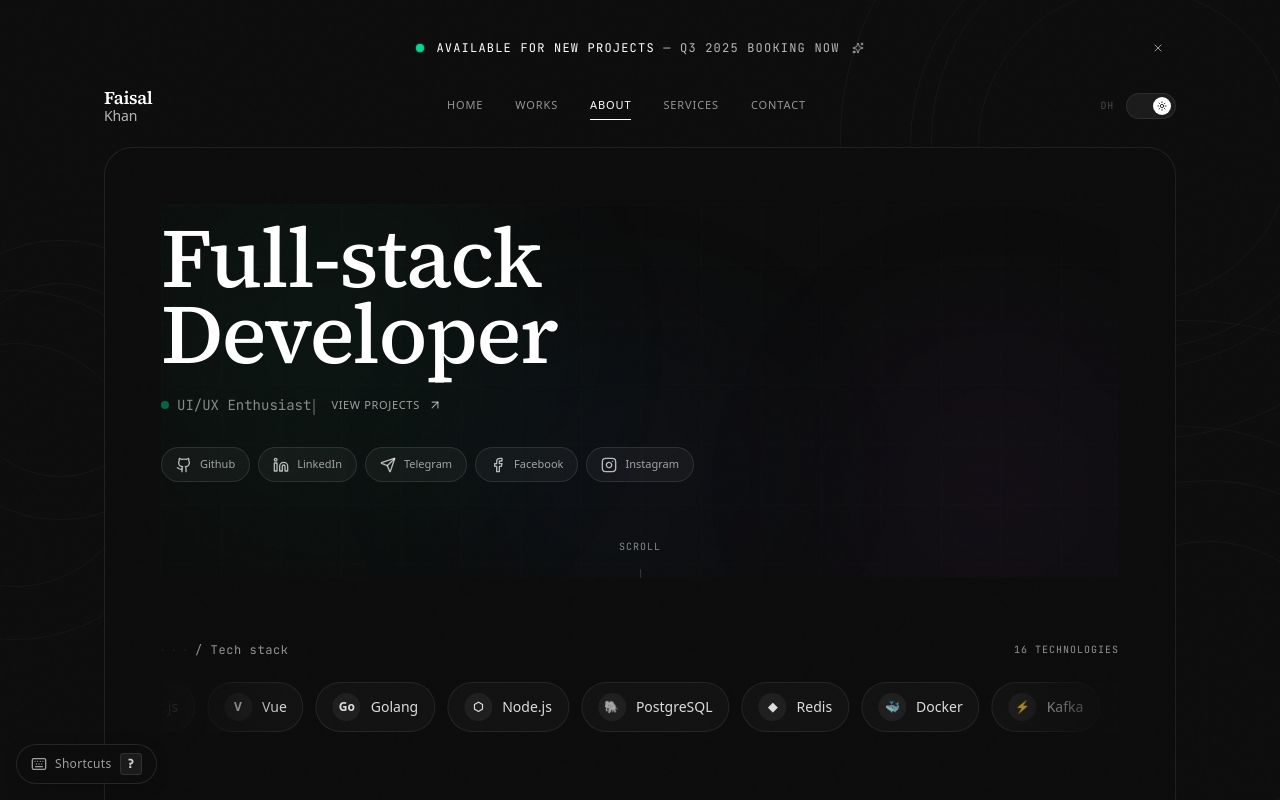
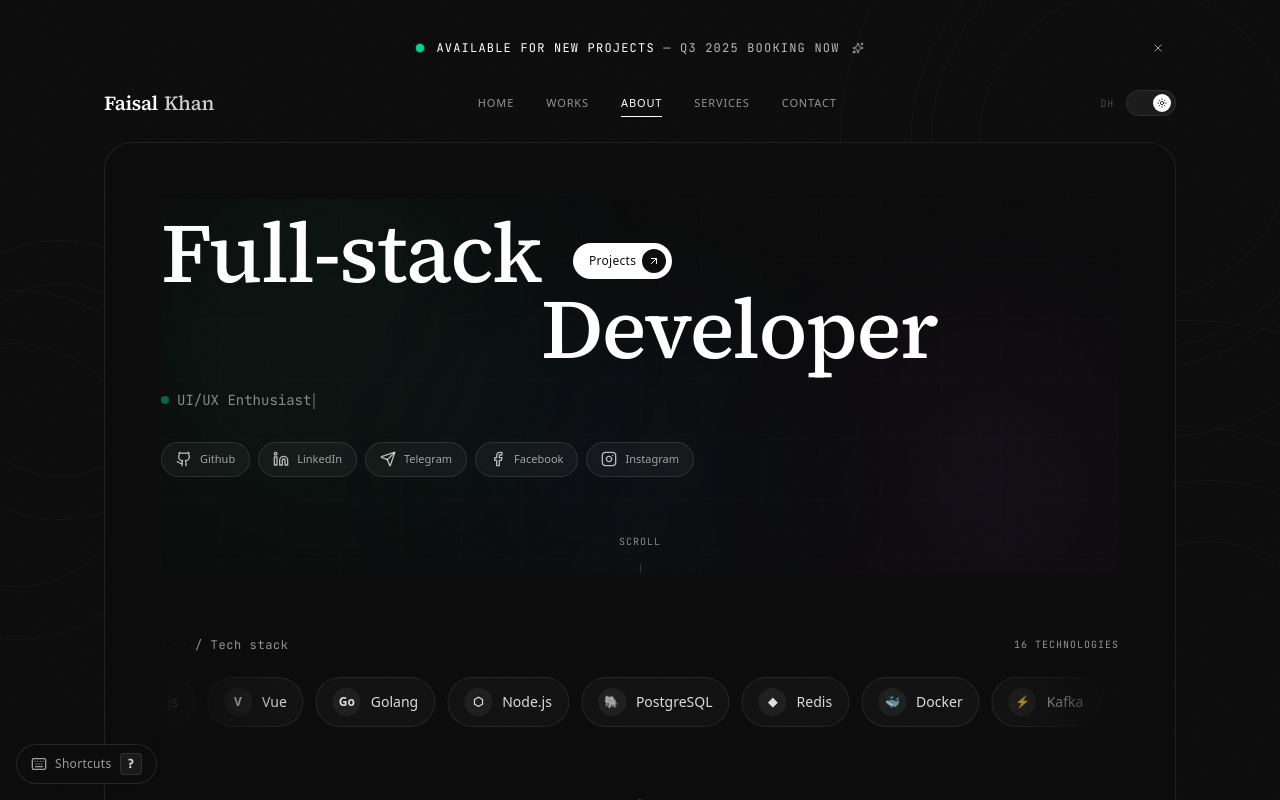
Before and after one commit to faisukhan01/faisalkhan01, a Next.js app: page / in a window 1280 px wide. Shown: the top 800 px of the page. Built offline with nearby package versions, Linux system fonts and the light colour scheme.

Commit message:
0e0a11d4-41d7-46eb-ad89-044b7b0d1eb1

```diff
--- a/src/components/portfolio/HeroSection.tsx
+++ b/src/components/portfolio/HeroSection.tsx
@@ -2,8 +2,47 @@
 
 import { motion, useMotionValue } from "framer-motion";
 import { ArrowUpRight } from "lucide-react";
-import { useRef, useState, useEffect } from "react";
+import { useRef, useState, useEffect, useLayoutEffect } from "react";
 import { SocialButtons } from "./SocialButtons";
+
+function MagneticButton() {
+  const ref = useRef<HTMLAnchorElement>(null);
+  const x = useMotionValue(0);
+  const y = useMotionValue(0);
+
+  const handleMouseMove = (e: React.MouseEvent<HTMLAnchorElement>) => {
+    if (!ref.current) return;
+    const rect = ref.current.getBoundingClientRect();
+    const offsetX = e.clientX - rect.left - rect.width / 2;
+    const offsetY = e.clientY - rect.top - rect.height / 2;
+    x.set(offsetX * 0.2);
+    y.set(offsetY * 0.2);
+  };
+
+  const handleMouseLeave = () => {
+    x.set(0);
+    y.set(0);
+  };
+
+  return (
+    <motion.a
+      ref={ref}
+      href="#projects"
+      style={{ x, y }}
+      whileHover={{ scale: 1.05 }}
+      whileTap={{ scale: 0.97 }}
+      onMouseMove={handleMouseMove}
+      onMouseLeave={handleMouseLeave}
+      transition={{ type: "spring", stiffness: 300, damping: 20 }}
+      className="group relative flex items-center gap-1.5 bg-primary text-primary-foreground pl-4 pr-1.5 py-1.5 rounded-full font-medium text-xs tracking-wide overflow-hidden"
+    >
+      <span className="relative z-10">Projects</span>
+      <span className="relative z-10 w-6 h-6 rounded-full bg-primary-foreground flex items-center justify-center text-primary transition-transform group-hover:rotate-45">
+        <ArrowUpRight className="w-3 h-3" />
+      </span>
+    </motion.a>
+  );
+}
 
 function TypingEffect() {
   const roles = ["Full-stack Developer", "UI/UX Enthusiast", "Open Source Contributor", "Problem Solver"];
@@ -56,6 +95,27 @@ function TypingEffect() {
 }
 
 export function HeroSection() {
+  const fullStackRef = useRef<HTMLSpanElement>(null);
+  const [developerOffset, setDeveloperOffset] = useState<number | undefined>(undefined);
+
+  // Use useLayoutEffect to measure before paint, preventing flash of wrong layout
+  useLayoutEffect(() => {
+    const measure = () => {
+      if (fullStackRef.current) {
+        setDeveloperOffset(fullStackRef.current.offsetWidth);
+      }
+    };
+
+    measure();
+
+    const observer = new ResizeObserver(measure);
+    if (fullStackRef.current) {
+      observer.observe(fullStackRef.current);
+    }
+
+    return () => observer.disconnect();
+  }, []);
+
   return (
     <section className="relative pt-2 pb-16 md:pt-4 md:pb-24 overflow-hidden">
       {/* Subtle grid pattern */}
@@ -67,50 +127,48 @@ export function HeroSection() {
       <div className="gradient-mesh-blob gradient-mesh-blob-3 w-[300px] h-[300px] bottom-[-5%] left-[30%] bg-blue-500/[0.04]" />
 
       <div className="relative flex flex-col">
-        {/* Main heading: Full-stack + Developer on two lines, left-aligned */}
+        {/* Main heading: Full-stack + Projects button on row 1, Developer on row 2 aligned under the "k" */}
         <motion.div
           initial={{ opacity: 0, y: 30 }}
           animate={{ opacity: 1, y: 0 }}
           transition={{ delay: 0.3, duration: 0.7 }}
           className="mb-6"
         >
+          {/* Row 1: Full-stack + Projects Button */}
+          <div className="flex items-end gap-4 sm:gap-6 md:gap-8">
             <span
-            className="block text-[2.75rem] sm:text-[3.5rem] md:text-[4.25rem] lg:text-[4.75rem] xl:text-[5.25rem] font-medium text-foreground leading-[0.9] tracking-[-0.02em]"
+              ref={fullStackRef}
+              className="text-[2.75rem] sm:text-[3.5rem] md:text-[4.25rem] lg:text-[4.75rem] xl:text-[5.25rem] font-medium text-foreground leading-[0.9] tracking-[-0.02em] inline-block"
               style={{ fontFamily: "var(--font-source-serif), Georgia, serif" }}
             >
               Full-stack
             </span>
+            <div className="pb-1 sm:pb-2 md:pb-3">
+              <MagneticButton />
+            </div>
+          </div>
+
+          {/* Row 2: Developer — starts right after where "k" of Full-stack ends */}
           <span
             className="block text-[2.75rem] sm:text-[3.5rem] md:text-[4.25rem] lg:text-[4.75rem] xl:text-[5.25rem] font-medium text-foreground leading-[0.9] tracking-[-0.02em]"
-            style={{ fontFamily: "var(--font-source-serif), Georgia, serif" }}
+            style={{
+              fontFamily: "var(--font-source-serif), Georgia, serif",
+              marginLeft: developerOffset !== undefined ? `${developerOffset}px` : undefined,
+            }}
           >
             Developer
           </span>
         </motion.div>
 
-        {/* Typing effect + Projects CTA */}
+        {/* Typing effect subtitle */}
         <motion.div
           initial={{ opacity: 0 }}
           animate={{ opacity: 1 }}
           transition={{ delay: 0.8, duration: 0.5 }}
-          className="mb-8 flex items-center gap-4 flex-wrap"
+          className="mb-8 flex items-center gap-2"
         >
-          <div className="flex items-center gap-2">
           <div className="w-2 h-2 rounded-full bg-emerald-400/80 animate-pulse" />
           <TypingEffect />
-          </div>
-
-          {/* Projects CTA — elegant pill button */}
-          <a
-            href="#projects"
-            className="group inline-flex items-center gap-2 text-[11px] font-medium tracking-[0.06em] uppercase text-foreground/60 hover:text-foreground transition-colors duration-300"
-          >
-            <span className="relative">
-              View Projects
-              <span className="absolute -bottom-0.5 left-0 w-0 h-px bg-foreground/50 group-hover:w-full transition-all duration-300" />
-            </span>
-            <ArrowUpRight className="w-3.5 h-3.5 group-hover:translate-x-0.5 group-hover:-translate-y-0.5 transition-transform duration-300" />
-          </a>
         </motion.div>
 
         <SocialButtons />
--- a/src/components/portfolio/Navigation.tsx
+++ b/src/components/portfolio/Navigation.tsx
@@ -38,15 +38,21 @@ export function Navigation() {
   return (
     <>
       <nav className="flex items-center justify-between py-6">
-        {/* Logo — Two-line stacked name */}
+        {/* Logo — Single-line name */}
         <a
           href="#top"
-          className="flex flex-col leading-[1.1] group"
+          className="flex items-baseline gap-1.5 group"
         >
-          <span className="text-foreground text-[18px] font-semibold tracking-[-0.02em] transition-colors" style={{ fontFamily: "var(--font-source-serif), Georgia, serif" }}>
+          <span
+            className="text-foreground text-[20px] font-semibold tracking-[-0.02em] transition-colors"
+            style={{ fontFamily: "var(--font-source-serif), Georgia, serif" }}
+          >
             Faisal
           </span>
-          <span className="text-foreground/70 text-[14px] font-medium tracking-[-0.01em] transition-colors group-hover:text-foreground/90">
+          <span
+            className="text-foreground/80 text-[20px] font-medium tracking-[-0.01em] transition-colors group-hover:text-foreground"
+            style={{ fontFamily: "var(--font-source-serif), Georgia, serif" }}
+          >
             Khan
           </span>
         </a>
```
Also changed, not shown: 1 other file (tests, documents, lock files or other folders). Lines whose indentation alone changed are shown as unchanged.
